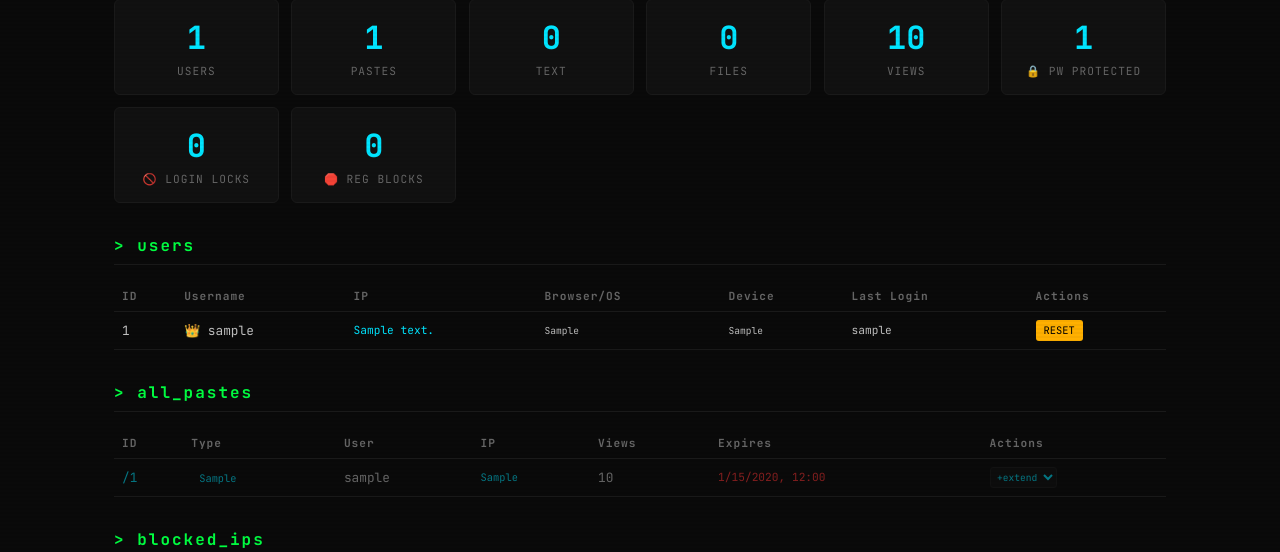
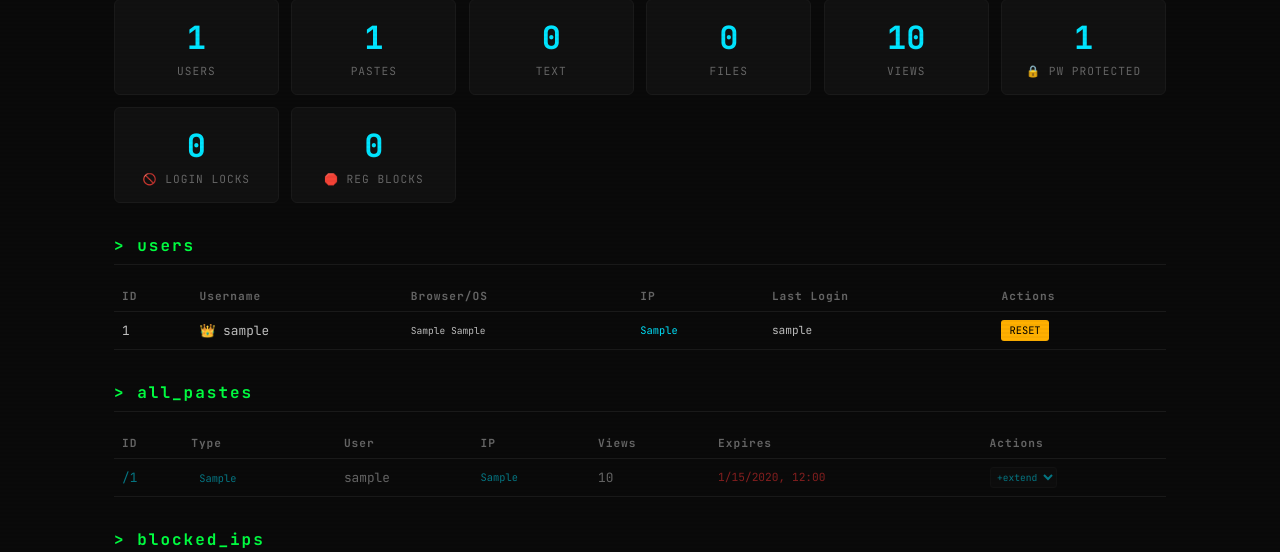
Before and after one commit to HlusiHenry/secdrop, a Flask app: page /admin in a window 1280 px wide. Shown: the part 176-728 px from the top of the page. Run offline with Flask 3, Linux system fonts and the light colour scheme; the visitor is signed in with stand-in values (Sample User, id 1); tables that the repository leaves empty hold one stand-in row (values such as "Sample post"); data that the repository does not hold is empty.

Commit message:
Fix ngrokSkip on all admin buttons + users table layout

```diff
--- a/templates/admin.html
+++ b/templates/admin.html
@@ -79,8 +79,8 @@
   <div class="section">
     <h2>&gt; users</h2>
     <table>
-      <thead><tr><th>ID</th><th>Username</th><th>IP</th><th>Browser/OS</th><th>Device</th><th>Last Login</th><th>Actions</th></tr></thead>
-      <tbody id="user-table"><tr><td colspan="7" style="color:var(--text-dim)">loading...</td></tr></tbody>
+      <thead><tr><th>ID</th><th>Username</th><th>Browser/OS</th><th>IP</th><th>Last Login</th><th>Actions</th></tr></thead>
+      <tbody id="user-table"><tr><td colspan="6" style="color:var(--text-dim)">loading...</td></tr></tbody>
     </table>
   </div>
 
@@ -128,20 +128,18 @@ async function loadUsers() {
   const users = await r.json();
   document.getElementById('user-table').innerHTML = users.map(u => {
     const lastLogin = (u.last_login||'').slice(0,16) || '-';
-    const ua = (u.user_agent||'').slice(0,60);
-    const dev = (u.device_info||'');
+    const ua = ((u.user_agent||'') + ' ' + (u.device_info||'')).slice(0,80);
     return `<tr>
       <td>${u.id}</td><td>${u.id===1?'👑 ':''}${u.username}</td>
-      <td style="font-size:0.7rem"><a href="#" data-ip="${u.ip_address||''}" class="ip-link" style="color:var(--cyan)">${u.ip_address||'-'}</a></td>
-      <td style="font-size:0.6rem;max-width:150px;overflow:hidden;text-overflow:ellipsis" title="${ua}">${ua||'-'}</td>
-      <td style="font-size:0.6rem">${dev||'-'}</td>
+      <td style="font-size:0.6rem;max-width:180px;overflow:hidden;text-overflow:ellipsis" title="${ua}">${ua||'-'}</td>
+      <td style="font-size:0.65rem"><a href="#" data-ip="${u.last_ip||u.ip_address||''}" class="ip-link" style="color:var(--cyan)">${u.last_ip||u.ip_address||'-'}</a></td>
       <td style="font-size:0.7rem">${lastLogin}</td>
       <td>
         <button onclick="resetPw(${u.id})" style="background:var(--amber);color:#000;border:none;padding:0.2rem 0.5rem;cursor:pointer;font-family:inherit;font-size:0.65rem;border-radius:3px">RESET</button>
         ${u.id!==1 ? `<button onclick="deleteUser(${u.id})" style="background:var(--red);color:#fff;border:none;padding:0.2rem 0.5rem;cursor:pointer;font-family:inherit;font-size:0.65rem;border-radius:3px;margin-left:0.3rem">DEL</button>` : ''}
       </td>
     </tr>`;
-  }).join('') || '<tr><td colspan="7" style="color:var(--text-dim)">no users</td></tr>';
+  }).join('') || '<tr><td colspan="6" style="color:var(--text-dim)">no users</td></tr>';
 }
 
 async function loadPastes() {
@@ -212,17 +210,17 @@ async function showIpInfo(ip) {
 function closeIpModal() { document.getElementById('ip-modal').style.display = 'none'; }
 
 async function permaBlock(ip) {
-  await fetch('/api/admin/block-ip', {method:'POST', headers:{'Content-Type':'application/json'}, body:JSON.stringify({ip})});
+  await fetch('/api/admin/block-ip', {...ngrokSkip, method:'POST', headers:{...ngrokSkip.headers, 'Content-Type':'application/json'}, body:JSON.stringify({ip})});
   loadBlocked();
 }
 
 async function permaUnblock(ip) {
-  await fetch('/api/admin/unblock-ip', {method:'POST', headers:{'Content-Type':'application/json'}, body:JSON.stringify({ip})});
+  await fetch('/api/admin/unblock-ip', {...ngrokSkip, method:'POST', headers:{...ngrokSkip.headers, 'Content-Type':'application/json'}, body:JSON.stringify({ip})});
   loadBlocked();
 }
 
 async function clearLocks() {
-  await fetch('/api/admin/clear-locks', {method:'POST'});
+  await fetch('/api/admin/clear-locks', {...ngrokSkip, method:'POST'});
   loadBlocked();
   loadStats();
 }
@@ -233,7 +231,7 @@ document.getElementById('ip-modal-unblock').addEventListener('click', () => { pe
 
 async function extendPaste(id, days) {
   if (!days) return;
-  await fetch('/api/admin/extend/'+id, {method:'POST', headers:{'Content-Type':'application/json'}, body:JSON.stringify({days:parseInt(days)})});
+  await fetch('/api/admin/extend/'+id, {...ngrokSkip, method:'POST', headers:{...ngrokSkip.headers, 'Content-Type':'application/json'}, body:JSON.stringify({days:parseInt(days)})});
   loadPastes();
 }
 
```
